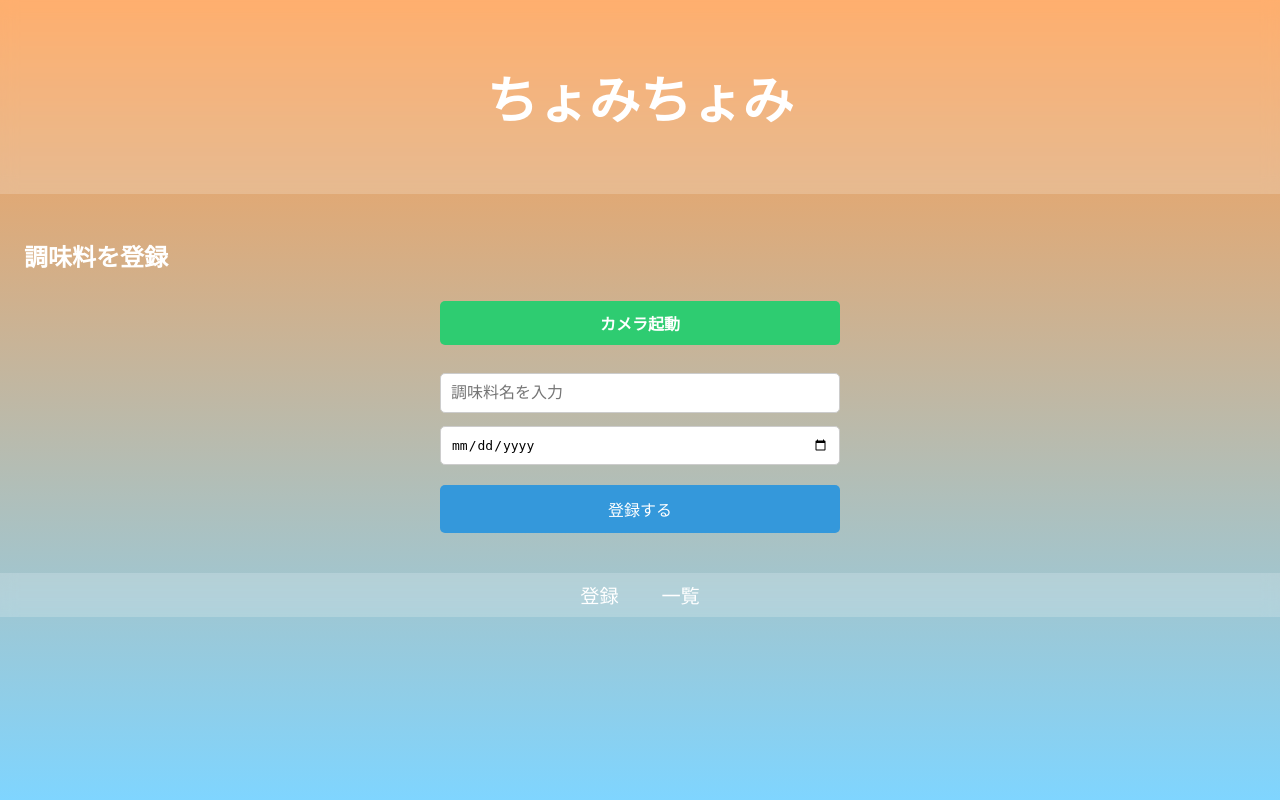
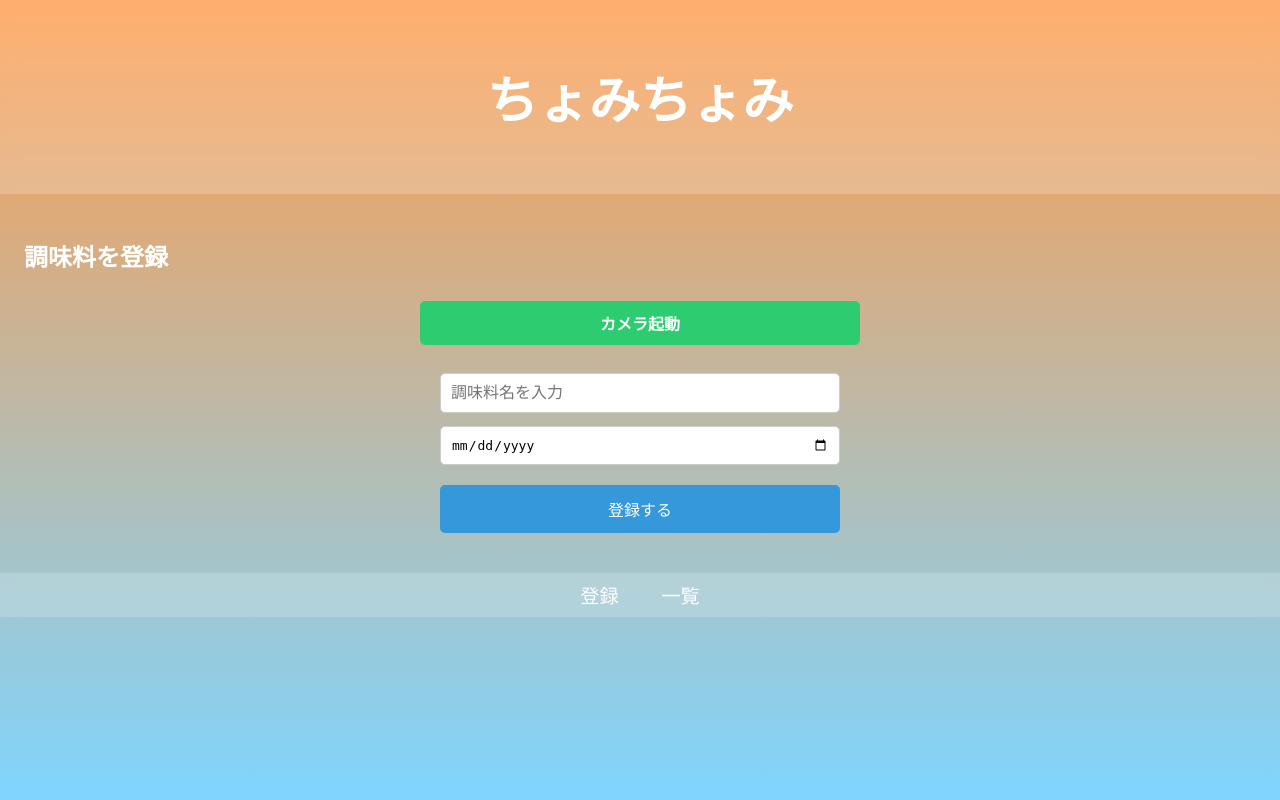
Before and after one commit to sum0924ssk-beep/kojin, a FastAPI app: page / in a window 1280 px wide. Run offline with FastAPI, Linux system fonts and the light colour scheme; data that the repository does not hold is empty.

Commit message:
取り消し

```diff
--- a/static/style.css
+++ b/static/style.css
@@ -3,28 +3,20 @@
     ==================================== */
 body {
     font-family: 'Noto Sans JP', sans-serif;
-    /* 💥 修正: bodyのデフォルトマージン・パディングを確実にリセット 💥 */
     margin: 0;
     padding: 0;
-    /* ---------------------------------------------------- */
     min-height: 100vh;
     /* 背景グラデーション */
     background: linear-gradient(180deg, #ff9b4a, #7fd5ff);
     display: flex;
     flex-direction: column;
-    /* 念のため、ボックスモデルをborder-boxに統一 */
-    box-sizing: border-box;
-}
-
-*, *::before, *::after {
-    box-sizing: inherit;
 }
 
 .header, .footer {
     /* フロストガラス効果 */
     background: rgba(255, 255, 255, 0.2);
     backdrop-filter: blur(8px);
-    -webkit-backdrop-filter: blur(8px);
+    -webkit-backdrop-filter: blur(8px); /* Safari対応 */
 }
 
 .header {
```
